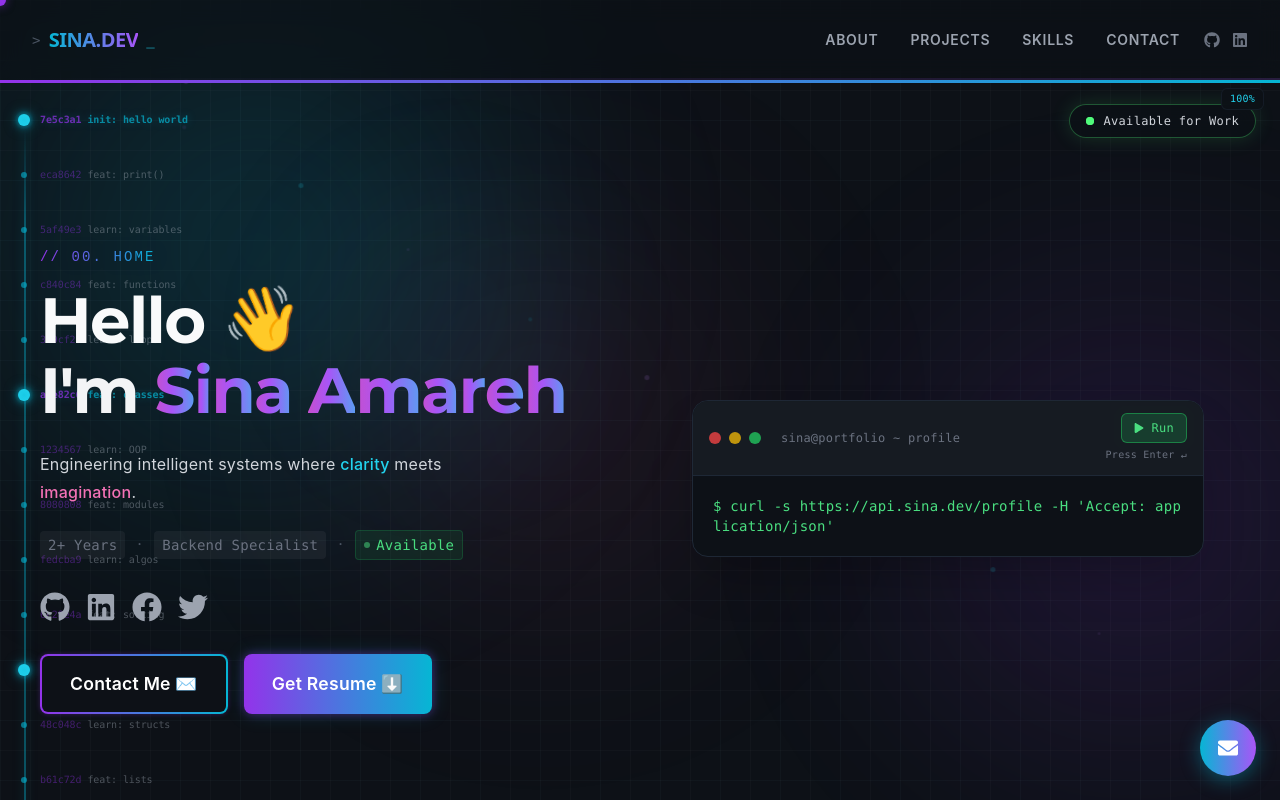
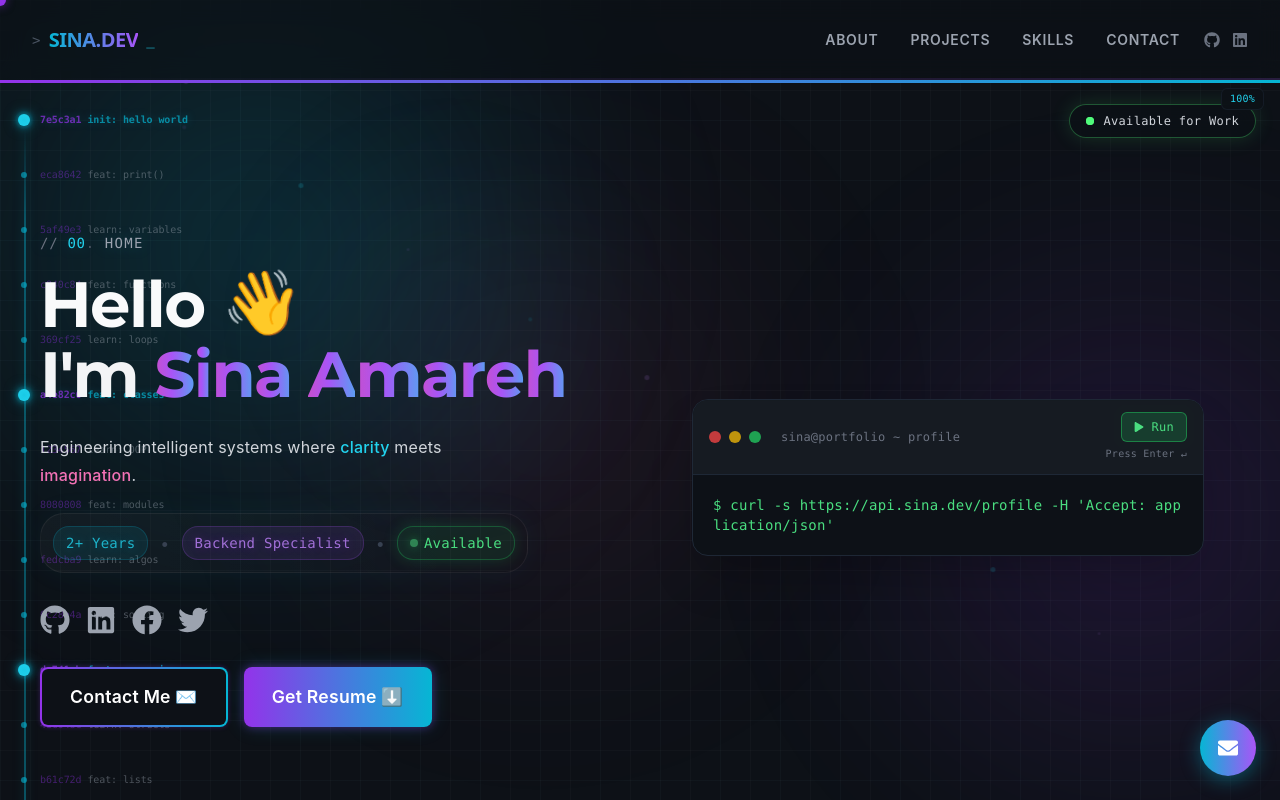
Before and after one commit to Sina-Amare/Portfolio, a Next.js app: page / in a window 1280 px wide. Shown: the top 800 px of the page. Built offline with nearby package versions, Linux system fonts and the light colour scheme.

Commit message:
feat: home section premium enhancements + final polish

```diff
--- a/app/(site)/components/Hero.tsx
+++ b/app/(site)/components/Hero.tsx
@@ -165,14 +165,18 @@ const Hero = () => {
           transition={{ duration: 0.8, delay: 0.2, ease: "easeOut" }}
           className="flex flex-col items-center lg:items-start text-center lg:text-left"
         >
-          {/* Section Number */}
+          {/* Section Number - Terminal style */}
           <motion.div
             initial={{ opacity: 0, y: -10 }}
             animate={{ opacity: 1, y: 0 }}
             transition={{ duration: 0.5, delay: 0.2 }}
-            className="section-number mb-4"
+            className="font-mono text-sm text-cyan-400/70 mb-4 tracking-wider"
+            style={{ textShadow: "0 0 15px rgba(6,182,212,0.3)" }}
           >
-            // 00. Home
+            <span className="text-gray-500">{"// "}</span>
+            <span className="text-cyan-400">00</span>
+            <span className="text-gray-600">.</span>
+            <span className="text-gray-400 uppercase tracking-widest"> HOME</span>
           </motion.div>
 
           {/* Hero Heading with Staggered Animation */}
@@ -219,38 +223,45 @@ const Hero = () => {
             <span className="text-pink-400 font-medium">imagination</span>.
           </motion.p>
 
-          {/* Consolidated Credentials - Staggered Animation */}
+          {/* Consolidated Credentials - Premium styling with glowing borders */}
           <motion.div
             initial={{ opacity: 0 }}
             animate={{ opacity: 1 }}
             transition={{ duration: 0.5, delay: 1 }}
-            className="flex flex-wrap items-center gap-3 mt-6"
+            className="flex flex-wrap items-center gap-3 mt-6 p-3 rounded-xl bg-gradient-to-r from-white/[0.03] to-transparent border border-white/[0.06]"
+            style={{ boxShadow: "0 0 30px rgba(6,182,212,0.05)" }}
           >
             <motion.span
               initial={{ opacity: 0, x: -10 }}
               animate={{ opacity: 1, x: 0 }}
               transition={{ duration: 0.4, delay: 1.1 }}
-              className="text-sm font-mono text-gray-500 px-2 py-1 rounded bg-white/5"
+              className="text-sm font-mono text-cyan-400/80 px-3 py-1.5 rounded-lg bg-cyan-500/10 border border-cyan-500/20"
+              style={{ textShadow: "0 0 10px rgba(6,182,212,0.3)" }}
             >
               2+ Years
             </motion.span>
-            <span className="text-gray-600">·</span>
+            <span className="text-gray-700">•</span>
             <motion.span
               initial={{ opacity: 0, x: -10 }}
               animate={{ opacity: 1, x: 0 }}
               transition={{ duration: 0.4, delay: 1.3 }}
-              className="text-sm font-mono text-gray-500 px-2 py-1 rounded bg-white/5"
+              className="text-sm font-mono text-purple-400/80 px-3 py-1.5 rounded-lg bg-purple-500/10 border border-purple-500/20"
+              style={{ textShadow: "0 0 10px rgba(147,51,234,0.3)" }}
             >
               Backend Specialist
             </motion.span>
-            <span className="text-gray-600">·</span>
+            <span className="text-gray-700">•</span>
             <motion.span
               initial={{ opacity: 0, x: -10, scale: 0.9 }}
               animate={{ opacity: 1, x: 0, scale: 1 }}
               transition={{ duration: 0.5, delay: 1.5 }}
-              className="text-sm font-mono text-green-400 flex items-center gap-1.5 px-2 py-1 rounded bg-green-500/10 border border-green-500/20"
+              className="text-sm font-mono text-green-400 flex items-center gap-1.5 px-3 py-1.5 rounded-lg bg-green-500/10 border border-green-500/30"
+              style={{ boxShadow: "0 0 15px rgba(34,197,94,0.2)" }}
             >
-              <span className="w-1.5 h-1.5 rounded-full bg-green-400 animate-pulse"></span>
+              <span
+                className="w-2 h-2 rounded-full bg-green-400 animate-pulse"
+                style={{ boxShadow: "0 0 8px rgba(34,197,94,0.8)" }}
+              ></span>
               Available
             </motion.span>
           </motion.div>
```
Also changed, not shown: 1 other file (tests, documents, lock files or other folders).
